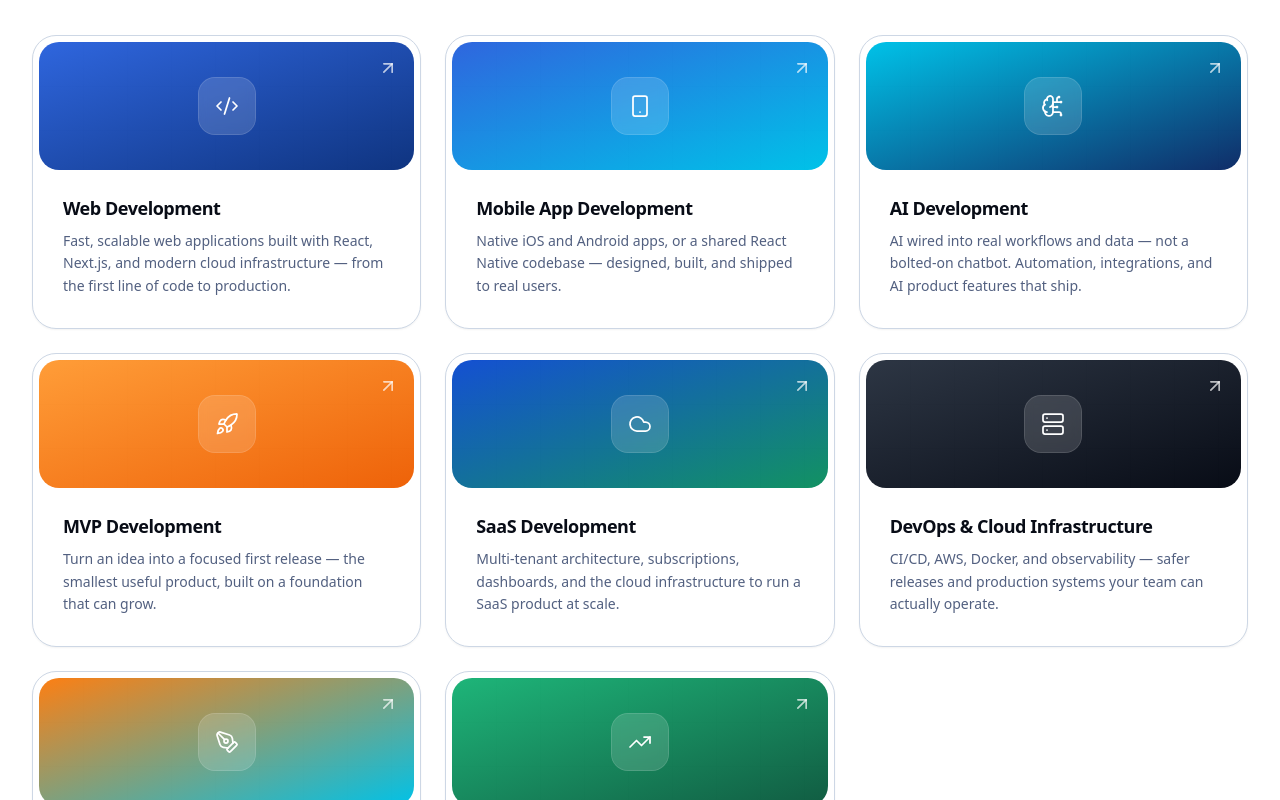
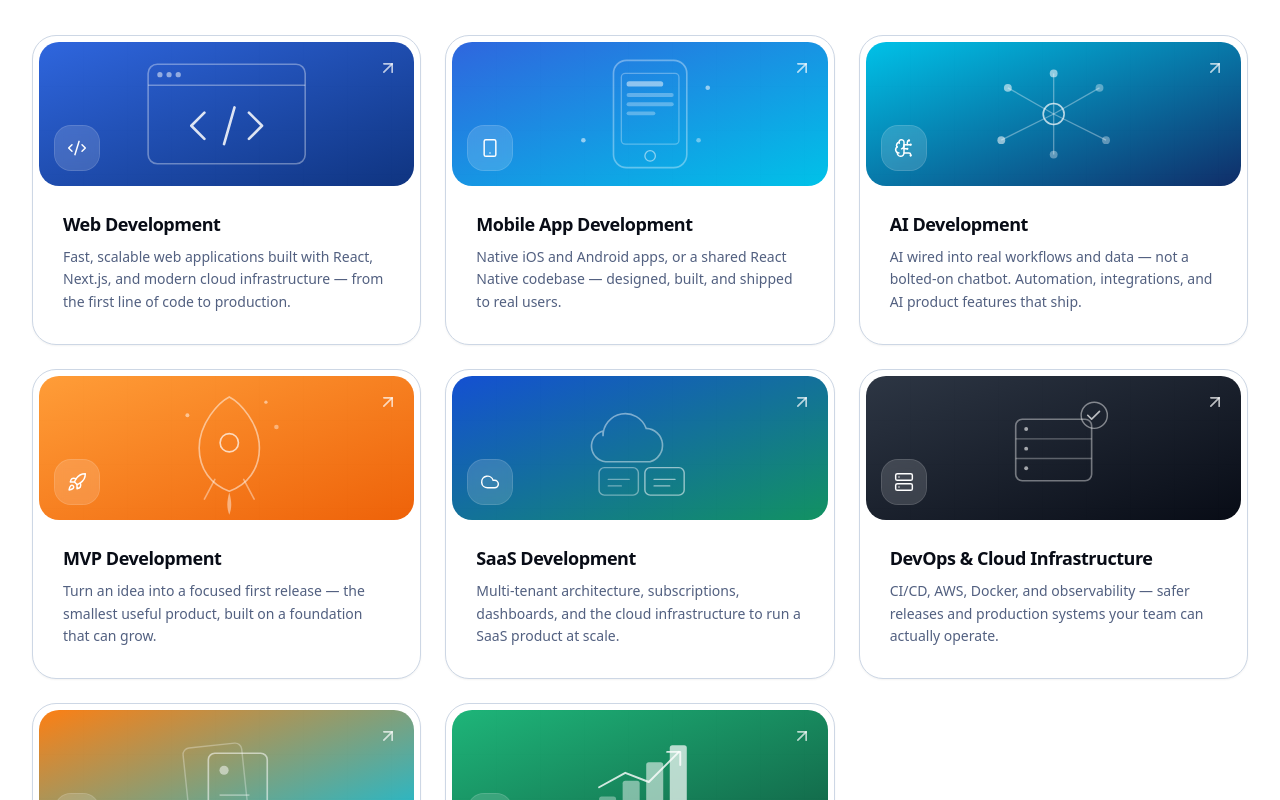
Before and after one commit to ZohaibZahid12/agency-app, a Next.js app: page /services in a window 1280 px wide. Shown: the part 420-1220 px from the top of the page. Built offline with nearby package versions, Linux system fonts and the light colour scheme.

Commit message:
added some pictures

```diff
--- a/src/app/services/[slug]/page.tsx
+++ b/src/app/services/[slug]/page.tsx
@@ -160,7 +160,12 @@ export default function ServicePage({ params }: { params: { slug: string } }) {
               All services
             </Link>
 
-            <ServiceHero icon={service.icon} gradient={service.gradient} className="mt-6" />
+            <ServiceHero
+              icon={service.icon}
+              gradient={service.gradient}
+              slug={service.slug}
+              className="mt-6"
+            />
 
             <h1 className="mt-8 text-display-md font-bold leading-tight text-ink-950 text-balance">
               {service.title}
--- a/src/app/services/page.tsx
+++ b/src/app/services/page.tsx
@@ -6,6 +6,7 @@ import { Footer } from "@/components/layout/Footer";
 import { Container } from "@/components/ui/Container";
 import { SectionHeading } from "@/components/ui/SectionHeading";
 import { Reveal } from "@/components/ui/Reveal";
+import { ServiceArt } from "@/components/ui/ServiceArt";
 import { serviceDetails } from "@/lib/service-pages";
 
 export const metadata: Metadata = {
@@ -37,16 +38,17 @@ export default function ServicesIndexPage() {
                     className="group flex h-full flex-col rounded-3xl border border-ink-100 bg-white p-1.5 shadow-sm transition-all duration-300 hover:-translate-y-1 hover:shadow-xl"
                   >
                     <div
-                      className={`relative flex h-32 items-center justify-center overflow-hidden rounded-[20px] bg-gradient-to-br ${service.gradient}`}
+                      className={`relative h-36 overflow-hidden rounded-[20px] bg-gradient-to-br ${service.gradient}`}
                     >
                       <div
                         aria-hidden
                         className="pointer-events-none absolute inset-0 bg-grid opacity-[0.15]"
                       />
-                      <span className="relative flex h-14 w-14 items-center justify-center rounded-2xl bg-white/15 ring-1 ring-white/25 backdrop-blur-sm">
-                        <Icon className="h-6 w-6 text-white" strokeWidth={1.75} />
+                      <ServiceArt slug={service.slug} className="pointer-events-none absolute inset-0" />
+                      <ArrowUpRight className="absolute right-4 top-4 h-5 w-5 text-white/70 transition-all duration-300 group-hover:-translate-y-0.5 group-hover:translate-x-0.5 group-hover:text-white" />
+                      <span className="absolute bottom-4 left-4 flex h-11 w-11 items-center justify-center rounded-2xl bg-white/15 ring-1 ring-white/25 backdrop-blur-sm">
+                        <Icon className="h-5 w-5 text-white" strokeWidth={1.75} />
                       </span>
-                      <ArrowUpRight className="absolute right-4 top-4 h-5 w-5 text-white/70 transition-all duration-300 group-hover:-translate-y-0.5 group-hover:translate-x-0.5 group-hover:text-white" />
                     </div>
                     <div className="flex flex-1 flex-col p-6">
                       <h2 className="text-lg font-bold text-ink-950 transition-colors group-hover:text-brand-700">
--- /dev/null
+++ b/src/components/ui/ServiceArt.tsx
@@ -0,0 +1,180 @@
+/**
+ * Original, hand-drawn line-art scenes for each service category.
+ * Pure inline SVG (no external images), so there is nothing to license —
+ * each piece is authored to fit the brand's rounded, minimal aesthetic and
+ * sits as a translucent backdrop behind the icon badge in ServiceHero.
+ */
+
+function WebDevelopmentArt() {
+  return (
+    <svg viewBox="0 0 360 220" fill="none" className="h-full w-full">
+      <rect x="60" y="34" width="240" height="152" rx="14" stroke="white" strokeOpacity="0.35" strokeWidth="2.5" />
+      <path d="M60 66h240" stroke="white" strokeOpacity="0.35" strokeWidth="2.5" />
+      <circle cx="78" cy="50" r="4" fill="white" fillOpacity="0.5" />
+      <circle cx="92" cy="50" r="4" fill="white" fillOpacity="0.5" />
+      <circle cx="106" cy="50" r="4" fill="white" fillOpacity="0.5" />
+      <path
+        d="M146 108l-20 20 20 20M214 108l20 20-20 20M192 100l-16 56"
+        stroke="white"
+        strokeOpacity="0.85"
+        strokeWidth="4"
+        strokeLinecap="round"
+        strokeLinejoin="round"
+      />
+    </svg>
+  );
+}
+
+function MobileAppArt() {
+  return (
+    <svg viewBox="0 0 360 220" fill="none" className="h-full w-full">
+      <rect x="140" y="28" width="112" height="164" rx="20" stroke="white" strokeOpacity="0.35" strokeWidth="2.5" />
+      <rect x="152" y="48" width="88" height="108" rx="6" stroke="white" strokeOpacity="0.3" strokeWidth="2" />
+      <rect x="160" y="60" width="56" height="8" rx="4" fill="white" fillOpacity="0.5" />
+      <rect x="160" y="78" width="72" height="6" rx="3" fill="white" fillOpacity="0.3" />
+      <rect x="160" y="92" width="72" height="6" rx="3" fill="white" fillOpacity="0.3" />
+      <rect x="160" y="106" width="44" height="6" rx="3" fill="white" fillOpacity="0.3" />
+      <circle cx="196" cy="174" r="8" stroke="white" strokeOpacity="0.5" strokeWidth="2" />
+      <circle cx="94" cy="150" r="3.5" fill="white" fillOpacity="0.55" />
+      <circle cx="284" cy="70" r="3.5" fill="white" fillOpacity="0.55" />
+      <circle cx="270" cy="150" r="3.5" fill="white" fillOpacity="0.4" />
+    </svg>
+  );
+}
+
+function AiDevelopmentArt() {
+  const nodes = [
+    [180, 110],
+    [110, 70],
+    [250, 70],
+    [100, 150],
+    [260, 150],
+    [180, 48],
+    [180, 172],
+  ];
+  return (
+    <svg viewBox="0 0 360 220" fill="none" className="h-full w-full">
+      {nodes.slice(1).map(([x, y], i) => (
+        <line key={i} x1="180" y1="110" x2={x} y2={y} stroke="white" strokeOpacity="0.35" strokeWidth="2" />
+      ))}
+      <circle cx="180" cy="110" r="16" stroke="white" strokeOpacity="0.7" strokeWidth="2.5" />
+      {nodes.slice(1).map(([x, y], i) => (
+        <circle key={i} cx={x} cy={y} r="6" fill="white" fillOpacity={i % 2 === 0 ? 0.55 : 0.35} />
+      ))}
+    </svg>
+  );
+}
+
+function MvpDevelopmentArt() {
+  return (
+    <svg viewBox="0 0 360 220" fill="none" className="h-full w-full">
+      <path
+        d="M184 176c-28-10-46-34-46-66 0-38 30-70 46-78 16 8 46 40 46 78 0 32-18 56-46 66z"
+        stroke="white"
+        strokeOpacity="0.5"
+        strokeWidth="2.5"
+      />
+      <circle cx="184" cy="102" r="14" stroke="white" strokeOpacity="0.7" strokeWidth="2.5" />
+      <path d="M162 158l-16 30M206 158l16 30" stroke="white" strokeOpacity="0.4" strokeWidth="2.5" strokeLinecap="round" />
+      <path
+        d="M184 178c-4 14-4 24 0 34 4-10 4-20 0-34z"
+        fill="white"
+        fillOpacity="0.45"
+      />
+      <circle cx="120" cy="60" r="3" fill="white" fillOpacity="0.5" />
+      <circle cx="256" cy="78" r="3.5" fill="white" fillOpacity="0.4" />
+      <circle cx="240" cy="40" r="2.5" fill="white" fillOpacity="0.5" />
+    </svg>
+  );
+}
+
+function SaasDevelopmentArt() {
+  return (
+    <svg viewBox="0 0 360 220" fill="none" className="h-full w-full">
+      <path
+        d="M124 92a34 34 0 0 1 66-12 26 26 0 0 1 6 51H128a24 24 0 0 1-4-47z"
+        stroke="white"
+        strokeOpacity="0.45"
+        strokeWidth="2.5"
+      />
+      <rect x="118" y="140" width="60" height="42" rx="8" stroke="white" strokeOpacity="0.4" strokeWidth="2.2" />
+      <rect x="188" y="140" width="60" height="42" rx="8" stroke="white" strokeOpacity="0.55" strokeWidth="2.2" />
+      <path d="M132 158h32M132 168h20" stroke="white" strokeOpacity="0.4" strokeWidth="2" strokeLinecap="round" />
+      <path d="M202 158h32M202 168h24" stroke="white" strokeOpacity="0.55" strokeWidth="2" strokeLinecap="round" />
+    </svg>
+  );
+}
+
+function DevOpsCloudArt() {
+  return (
+    <svg viewBox="0 0 360 220" fill="none" className="h-full w-full">
+      <rect x="122" y="66" width="116" height="94" rx="10" stroke="white" strokeOpacity="0.4" strokeWidth="2.5" />
+      <path d="M122 96h116M122 126h116" stroke="white" strokeOpacity="0.3" strokeWidth="2" />
+      <circle cx="138" cy="81" r="3" fill="white" fillOpacity="0.6" />
+      <circle cx="138" cy="111" r="3" fill="white" fillOpacity="0.6" />
+      <circle cx="138" cy="141" r="3" fill="white" fillOpacity="0.6" />
+      <circle cx="242" cy="60" r="20" stroke="white" strokeOpacity="0.45" strokeWidth="2.2" />
+      <path
+        d="M232 60l6 6 12-12"
+        stroke="white"
+        strokeOpacity="0.7"
+        strokeWidth="2.5"
+        strokeLinecap="round"
+        strokeLinejoin="round"
+      />
+    </svg>
+  );
+}
+
+function ProductDesignArt() {
+  return (
+    <svg viewBox="0 0 360 220" fill="none" className="h-full w-full">
+      <rect x="118" y="54" width="90" height="112" rx="10" stroke="white" strokeOpacity="0.3" strokeWidth="2.2" transform="rotate(-6 163 110)" />
+      <rect x="152" y="66" width="90" height="112" rx="10" stroke="white" strokeOpacity="0.55" strokeWidth="2.5" />
+      <circle cx="176" cy="92" r="7" fill="white" fillOpacity="0.5" />
+      <path d="M170 130h44M170 146h30" stroke="white" strokeOpacity="0.35" strokeWidth="2.5" strokeLinecap="round" />
+      <path d="M244 150l14 14M258 150l-14 14" stroke="white" strokeOpacity="0.7" strokeWidth="2.5" strokeLinecap="round" />
+    </svg>
+  );
+}
+
+function SoftwareScalingArt() {
+  return (
+    <svg viewBox="0 0 360 220" fill="none" className="h-full w-full">
+      <rect x="118" y="132" width="26" height="40" rx="4" fill="white" fillOpacity="0.35" />
+      <rect x="154" y="108" width="26" height="64" rx="4" fill="white" fillOpacity="0.45" />
+      <rect x="190" y="80" width="26" height="92" rx="4" fill="white" fillOpacity="0.55" />
+      <rect x="226" y="54" width="26" height="118" rx="4" fill="white" fillOpacity="0.7" />
+      <path
+        d="M118 118l40-22 36 14 46-46"
+        stroke="white"
+        strokeOpacity="0.8"
+        strokeWidth="3"
+        strokeLinecap="round"
+        strokeLinejoin="round"
+      />
+      <path d="M222 64h20v20" stroke="white" strokeOpacity="0.8" strokeWidth="3" strokeLinecap="round" strokeLinejoin="round" />
+    </svg>
+  );
+}
+
+const artBySlug: Record<string, () => JSX.Element> = {
+  "web-development": WebDevelopmentArt,
+  "mobile-app-development": MobileAppArt,
+  "ai-development": AiDevelopmentArt,
+  "mvp-development": MvpDevelopmentArt,
+  "saas-development": SaasDevelopmentArt,
+  "devops-cloud": DevOpsCloudArt,
+  "product-design": ProductDesignArt,
+  "software-scaling": SoftwareScalingArt,
+};
+
+export function ServiceArt({ slug, className }: { slug: string; className?: string }) {
+  const Art = artBySlug[slug];
+  if (!Art) return null;
+  return (
+    <div aria-hidden className={className}>
+      <Art />
+    </div>
+  );
+}
--- a/src/components/ui/ServiceHero.tsx
+++ b/src/components/ui/ServiceHero.tsx
@@ -1,19 +1,22 @@
 import type { LucideIcon } from "lucide-react";
 import { cn } from "@/lib/utils";
+import { ServiceArt } from "@/components/ui/ServiceArt";
 
 export function ServiceHero({
   icon: Icon,
   gradient,
+  slug,
   className,
 }: {
   icon: LucideIcon;
   gradient: string;
+  slug: string;
   className?: string;
 }) {
   return (
     <div
       className={cn(
-        "relative flex h-52 items-center justify-center overflow-hidden rounded-3xl bg-gradient-to-br shadow-soft sm:h-64",
+        "relative h-52 overflow-hidden rounded-3xl bg-gradient-to-br shadow-soft sm:h-64",
         gradient,
         className,
       )}
@@ -29,11 +32,9 @@ export function ServiceHero({
         <div className="absolute -left-16 -top-16 h-56 w-56 rounded-full bg-white/15 blur-[80px]" />
         <div className="absolute -right-10 bottom-0 h-48 w-48 rounded-full bg-black/10 blur-[70px]" />
       </div>
-      <span className="relative flex h-20 w-20 items-center justify-center rounded-3xl bg-white/15 shadow-glow ring-1 ring-white/25 backdrop-blur-sm sm:h-24 sm:w-24">
-        <Icon
-          className="h-9 w-9 text-white sm:h-11 sm:w-11"
-          strokeWidth={1.5}
-        />
+      <ServiceArt slug={slug} className="pointer-events-none absolute inset-0" />
+      <span className="absolute bottom-5 left-5 flex h-14 w-14 items-center justify-center rounded-2xl bg-white/15 shadow-glow ring-1 ring-white/25 backdrop-blur-sm sm:h-16 sm:w-16">
+        <Icon className="h-6 w-6 text-white sm:h-7 sm:w-7" strokeWidth={1.5} />
       </span>
     </div>
   );
```
Also changed, not shown: src/components/sections/Services.tsx (+6 -4 lines).
